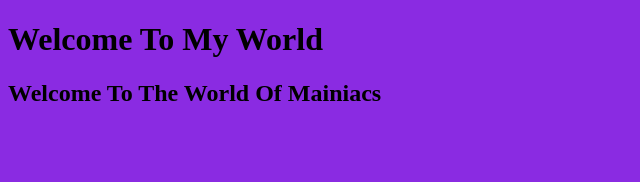
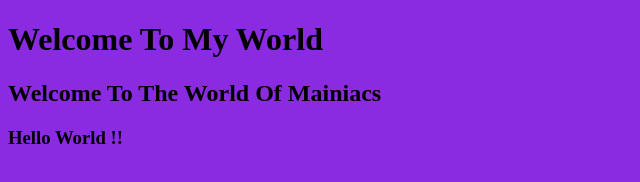
Before and after one commit to Rosh988/Hackathon-Website, a plain HTML site: page index.html in a window 1280 px wide. Shown: the whole page, without its empty margins (0-640 px from the left). Drawn offline with Linux system fonts and the light colour scheme.

Commit message:
Added H3

```diff
--- a/index.html
+++ b/index.html
@@ -10,5 +10,6 @@
 <body>
     <h1>Welcome To My World</h1>
     <h2>Welcome To The World Of Mainiacs</h2>
+    <h3>Hello World !!</h3>
 </body>
 </html>
```
